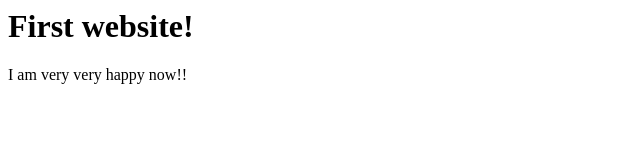
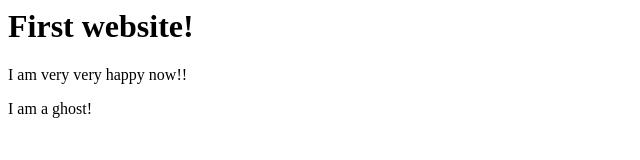
Before and after one commit to tusher001/first-website, a plain HTML site: page index.html in a window 1280 px wide. Shown: the full height of the page, 0-640 px from the left. Drawn offline with Linux system fonts and the light colour scheme.

Commit message:
ghost added something

```diff
--- a/index.html
+++ b/index.html
@@ -1,2 +1,3 @@
 <h1>First website!</h1>
 <p>I am very very happy now!!</p>
+<p>I am a ghost!</p>
```
